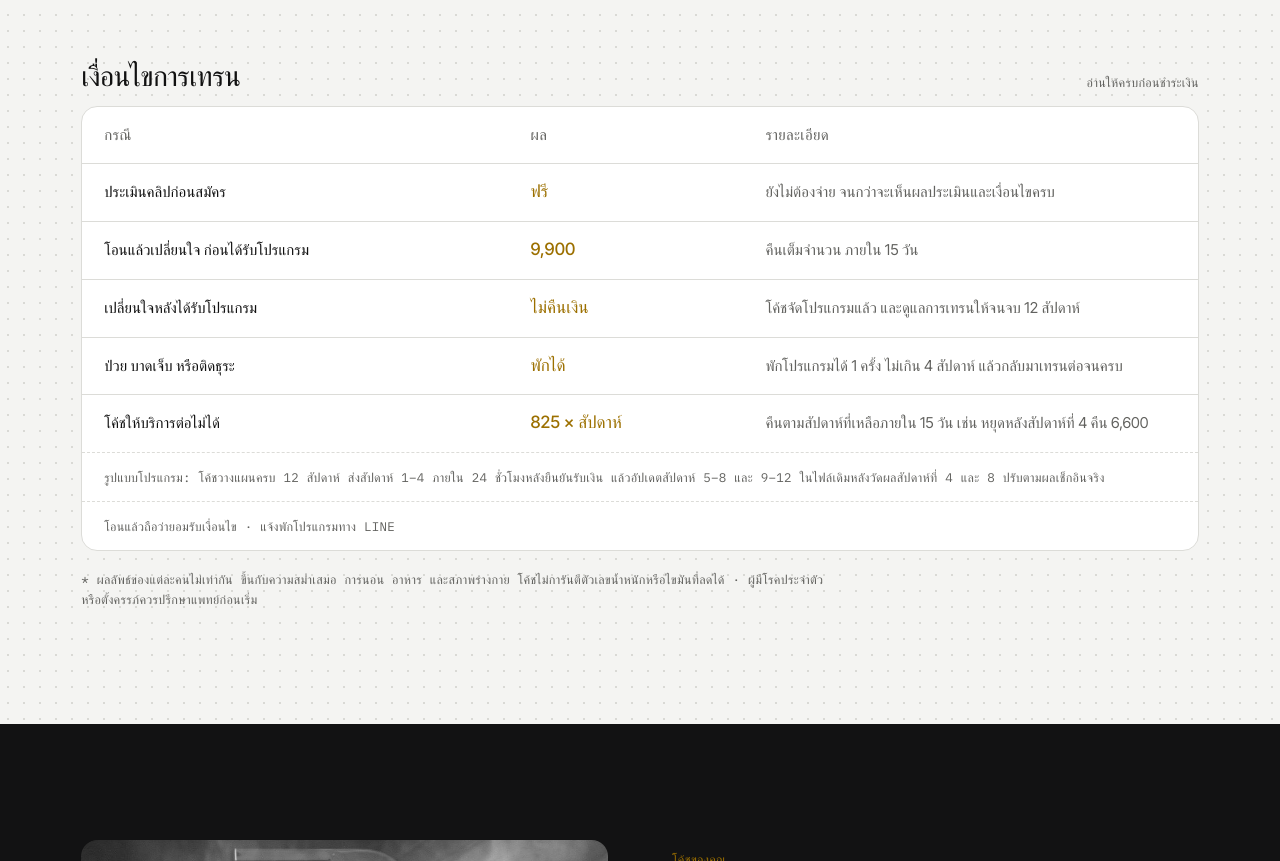
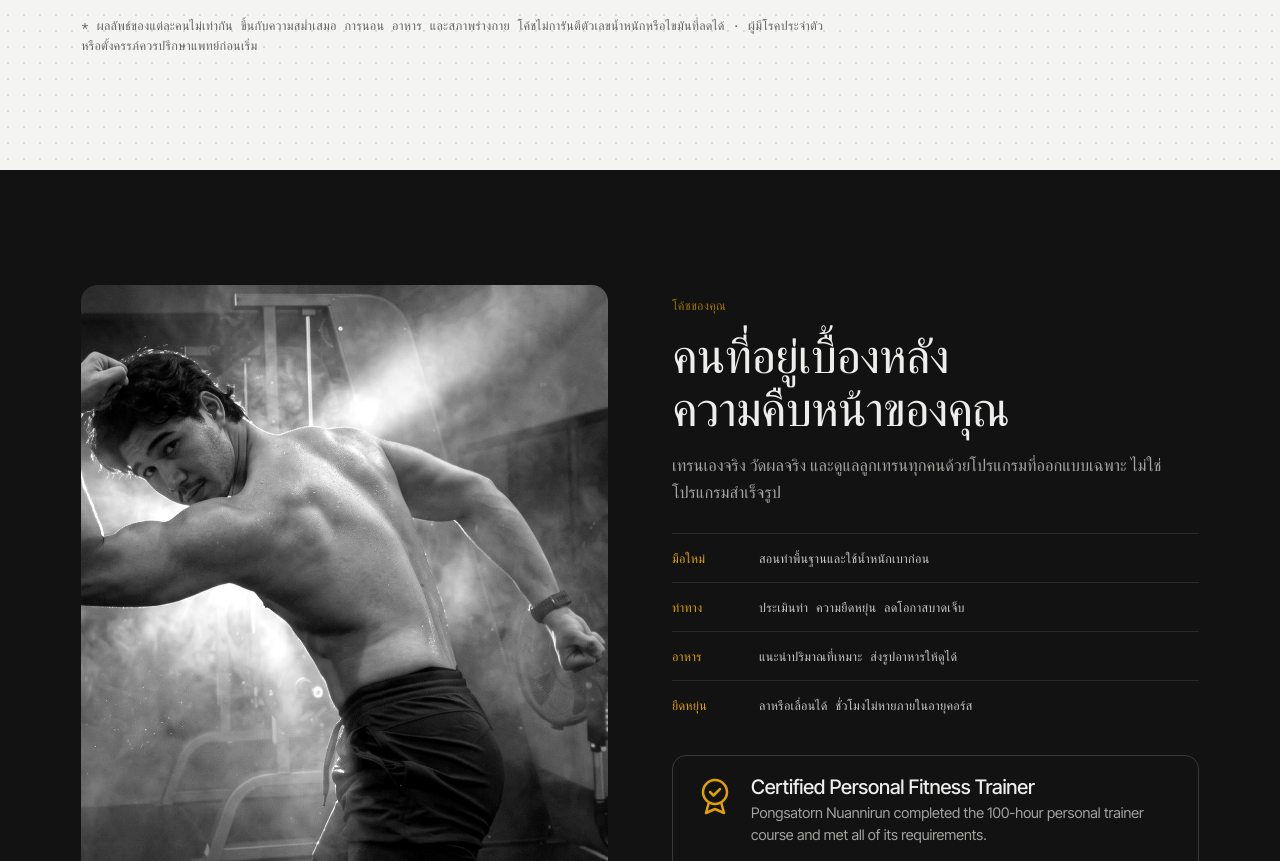
Before and after one commit to pongsaton10081998-spec/coachdream, a plain HTML site: page index.html in a window 1280 px wide. Shown: the part 5273-6134 px from the top of the page. Drawn offline with Linux system fonts and the light colour scheme; a web font is replaced by a local one.

Commit message:
Add files via upload

```diff
--- a/index.html
+++ b/index.html
@@ -395,17 +395,6 @@ details p{padding:0 0 18px;color:var(--muted)}
       <div class="step"><span class="m">ขั้น 5</span><h4>เริ่มเทรน</h4><p>รับโปรแกรมช่วงแรก (สัปดาห์ 1–4) และลิงก์ Check-in ภายใน 24 ชม. หลังส่งสลิป ช่วงถัดไปส่งหลังวัดผลสัปดาห์ที่ 4 และ 8</p></div>
     </div>
 
-    <div class="ohd"><h3>เงื่อนไขการเทรน</h3><span class="m" style="color:var(--muted)">อ่านให้ครบก่อนชำระเงิน</span></div>
-    <div class="refund">
-      <div class="rrow m"><span>กรณี</span><span>ผล</span><span>รายละเอียด</span></div>
-      <div class="rrow"><span>ประเมินคลิปก่อนสมัคร</span><b>ฟรี</b><span>ยังไม่ต้องจ่าย จนกว่าจะเห็นผลประเมินและเงื่อนไขครบ</span></div>
-      <div class="rrow"><span>โอนแล้วเปลี่ยนใจ ก่อนได้รับโปรแกรม</span><b>9,900</b><span>คืนเต็มจำนวน ภายใน 15 วัน</span></div>
-      <div class="rrow"><span>เปลี่ยนใจหลังได้รับโปรแกรม</span><b>ไม่คืนเงิน</b><span>โค้ชจัดโปรแกรมแล้ว และดูแลการเทรนให้จนจบ 12 สัปดาห์</span></div>
-      <div class="rrow"><span>ป่วย บาดเจ็บ หรือติดธุระ</span><b>พักได้</b><span>พักโปรแกรมได้ 1 ครั้ง ไม่เกิน 4 สัปดาห์ แล้วกลับมาเทรนต่อจนครบ</span></div>
-      <div class="rrow"><span>โค้ชให้บริการต่อไม่ได้</span><b>825 × สัปดาห์</b><span>คืนตามสัปดาห์ที่เหลือภายใน 15 วัน เช่น หยุดหลังสัปดาห์ที่ 4 คืน 6,600</span></div>
-      <div class="rfoot m">รูปแบบโปรแกรม: โค้ชวางแผนครบ 12 สัปดาห์ ส่งสัปดาห์ 1–4 ภายใน 24 ชั่วโมงหลังยืนยันรับเงิน แล้วอัปเดตสัปดาห์ 5–8 และ 9–12 ในไฟล์เดิมหลังวัดผลสัปดาห์ที่ 4 และ 8 ปรับตามผลเช็กอินจริง</div>
-      <div class="rfoot m">โอนแล้วถือว่ายอมรับเงื่อนไข · แจ้งพักโปรแกรมทาง LINE</div>
-    </div>
     <p class="m disc">* ผลลัพธ์ของแต่ละคนไม่เท่ากัน ขึ้นกับความสม่ำเสมอ การนอน อาหาร และสภาพร่างกาย โค้ชไม่การันตีตัวเลขน้ำหนักหรือไขมันที่ลดได้ · ผู้มีโรคประจำตัวหรือตั้งครรภ์ควรปรึกษาแพทย์ก่อนเริ่ม</p>
   </div>
 </section>
--- a/sw.js
+++ b/sw.js
@@ -1,4 +1,4 @@
-const CACHE = 'coachdream-v7';
+const CACHE = 'coachdream-v9';
 const FILES = ['./', './index.html', './coach_bw.jpg', './coach_close.jpg', './icon-192.png', './icon-512.png'];
 self.addEventListener('install', e => {
   e.waitUntil(caches.open(CACHE).then(c => c.addAll(FILES)));
```
